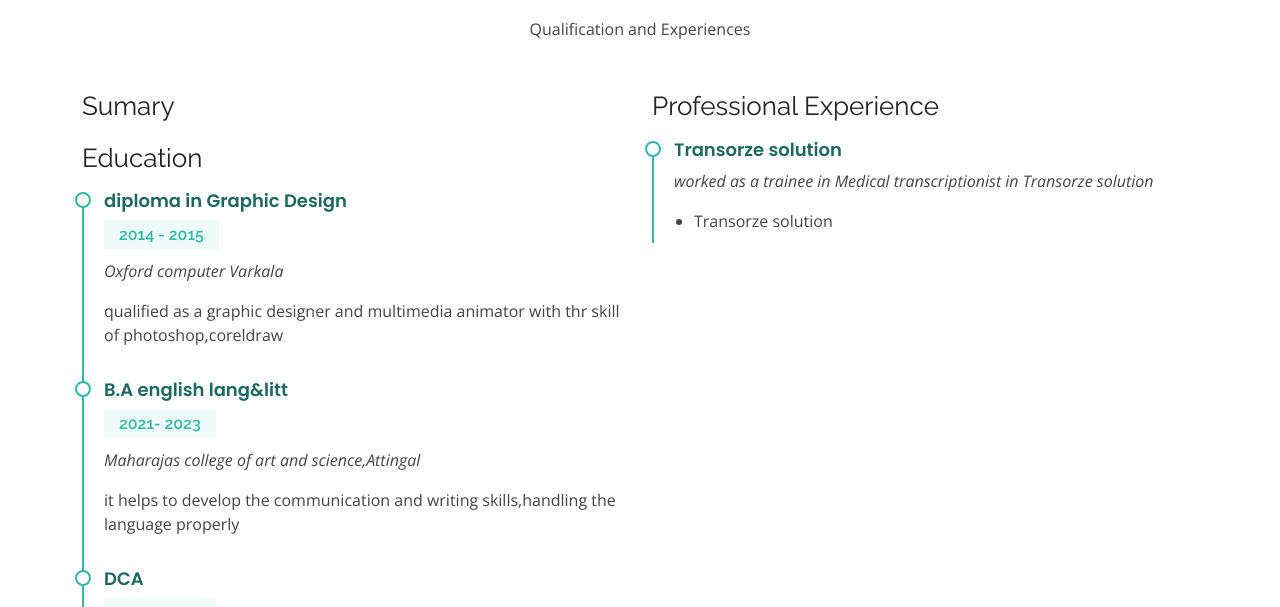
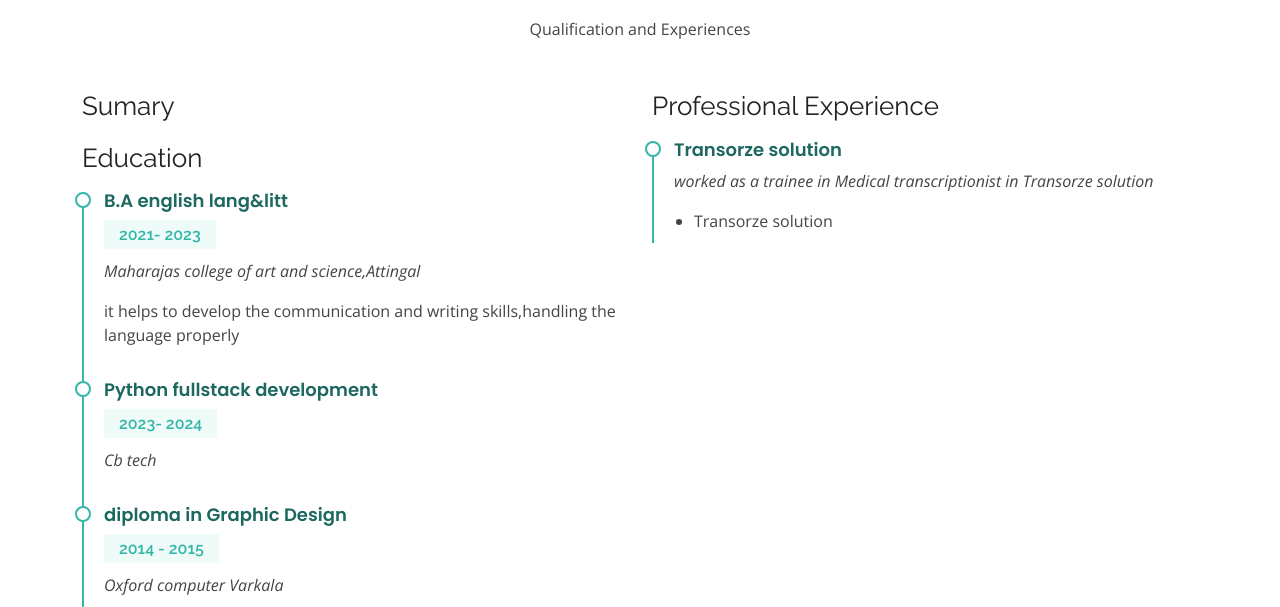
Before and after one commit to jishagilbert/personal-webpage, a plain HTML site: page resume.html in a window 1280 px wide. Shown: the part 171-778 px from the top of the page. Drawn offline with nearby package versions, Linux system fonts and the light colour scheme.

Commit message:
Update resume.html

```diff
--- a/resume.html
+++ b/resume.html
@@ -85,18 +85,27 @@
 
 
             <h3 class="resume-title">Education</h3>
+
+            <div class="resume-item">
+              <h4> B.A english lang&litt</h4>
+              <h5>2021- 2023</h5>
+              <p><em>Maharajas college of art and science,Attingal</em></p>
+              <p>it helps to develop the communication and writing skills,handling the language properly</p>
+            </div>
+
+              <div class="resume-item">
+              <h4> Python fullstack development</h4>
+              <h5>2023- 2024</h5>
+              <p><em>Cb tech</em></p>
+
+            </div>
             <div class="resume-item">
               <h4>diploma in  Graphic Design</h4>
               <h5>2014 - 2015</h5>
               <p><em>Oxford computer Varkala</em></p>
               <p>qualified as a graphic designer and multimedia animator with thr skill of photoshop,coreldraw</p>
             </div>
-            <div class="resume-item">
-              <h4> B.A english lang&litt</h4>
-              <h5>2021- 2023</h5>
-              <p><em>Maharajas college of art and science,Attingal</em></p>
-              <p>it helps to develop the communication and writing skills,handling the language properly</p>
-            </div>
+
             <div class="resume-item">
               <h4>DCA </h4>
               <h5>2021- 2023</h5>
```
